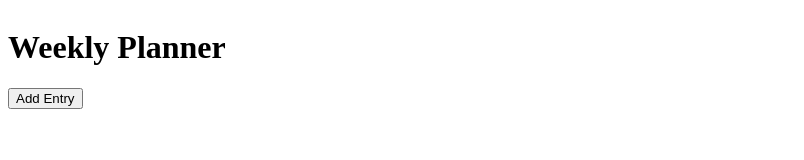
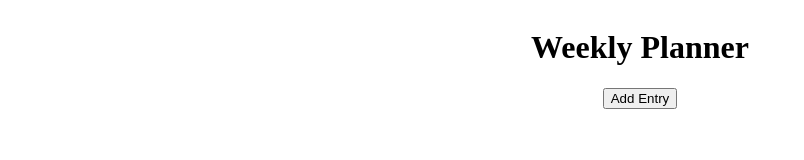
Before and after one commit to nathan-uch/week-planner, a website: page index.html in a window 1280 px wide. Shown: the whole page, without its empty margins (0-804 px from the left). Drawn offline with Linux system fonts and the light colour scheme.

```diff
--- a/index.html
+++ b/index.html
@@ -9,16 +9,18 @@
 <body>
   <div class="container">
     <div class="row">
-      <div class="column-full">
+      <div class="column-full text-center">
         <h1>Weekly Planner</h1>
       </div>
     </div>
     <div class="row">
-      <div class="column-full">
+      <div class="column-full text-center">
         <button type="button">Add Entry</button>
       </div>
     </div>
   </div>
+
+  <div></div>
   <script src="main.js"></script>
 </body>
 </html>
--- a/styles.css
+++ b/styles.css
@@ -9,9 +9,9 @@
 }
 
 .column-full {
-  flex-basis: 100%;
+  width: 100%;
 }
 
-/* .margin-auto {
-  margin-left: auto;
-} */
+.text-center {
+  text-align: center;
+}
```
Also changed, not shown: reset.css (added).
